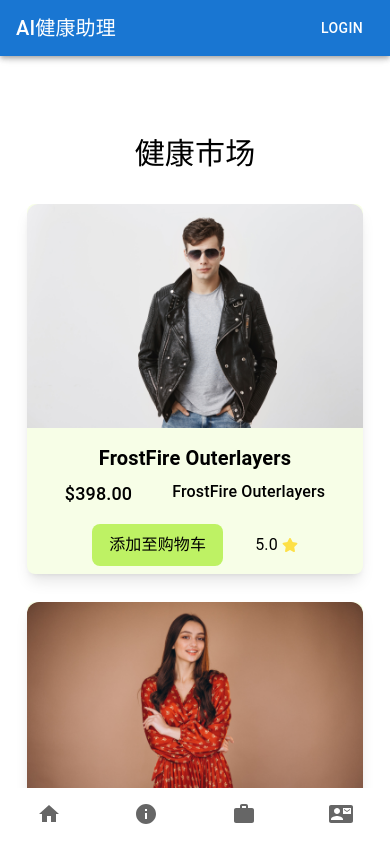
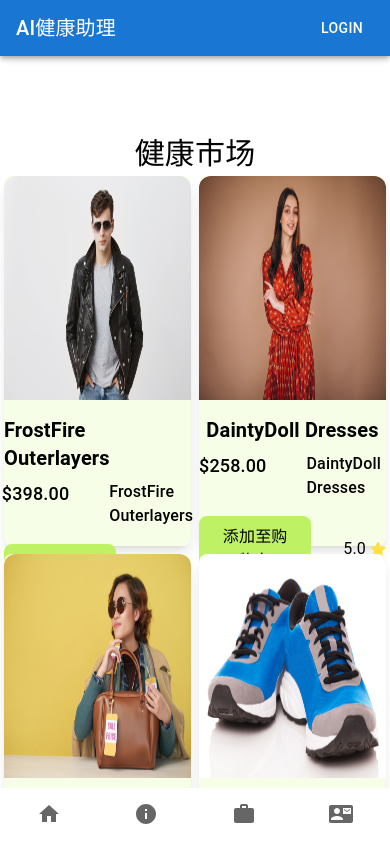
Before and after one commit to jacobavalanchel/react-food-frontend-azure, a React (Vite) app: page /services in a window 390 px wide. Shown: the top 842 px of the page. Built offline with nearby package versions, Linux system fonts and the light colour scheme.

Commit message:
feat(ProductCard): mobile taobao-like style

```diff
--- a/src/MarketPage.jsx
+++ b/src/MarketPage.jsx
@@ -53,10 +53,10 @@
                 健康市场
             </h1>
             {/* card flow */}
-            <div className="flex flex-wrap justify-center gap-5 pt-8">
+            <div className="flex flex-wrap md:flex-wrap justify-center md:pt-8">
                 {shopItems.map((item) =>
                     (
-                    <div key={item.id} className="md:w-2/4 lg:w-1/4">
+                    <div key={item.id} className="w-2/4 md:w-2/4 lg:w-1/4">
                 <ProductCard key={item.id}
                              id={item.id}
                              imgpath={item.img}
--- a/src/MyPage.jsx
+++ b/src/MyPage.jsx
@@ -15,10 +15,6 @@
                     </h1>
                     <Avatar alt="Personal icon" src="/src/assets/react.svg" />
                     <div className="w-3/4 flex flex-row gap-2 justify-center items-center">
-
-
-
-
                     </div>
                 </div>
             </div>
--- a/src/components/ProductCard.jsx
+++ b/src/components/ProductCard.jsx
@@ -23,7 +23,7 @@
     }
 
     return(
-        <div className="h-[370px] 2xl:h-[420px] text-black rounded-lg shadow-lg mb-2 cursor-pointer bg-lime-50 hover:bg-lime-100"
+        <div className="h-[370px] 2xl:h-[420px] text-black rounded-lg shadow-lg m-1 cursor-pointer bg-lime-50 hover:bg-lime-100"
              key={id}
         >
             <div>
```
